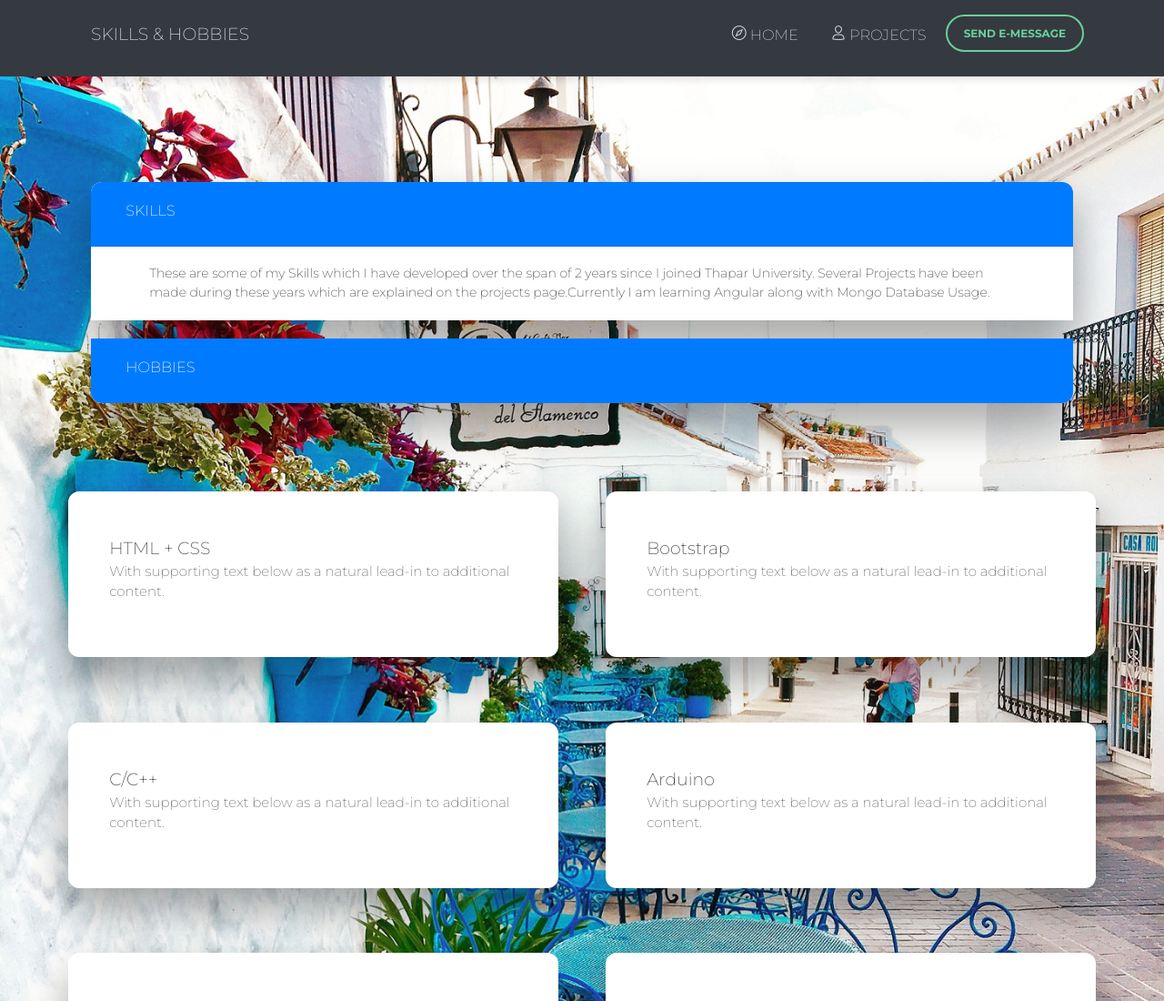
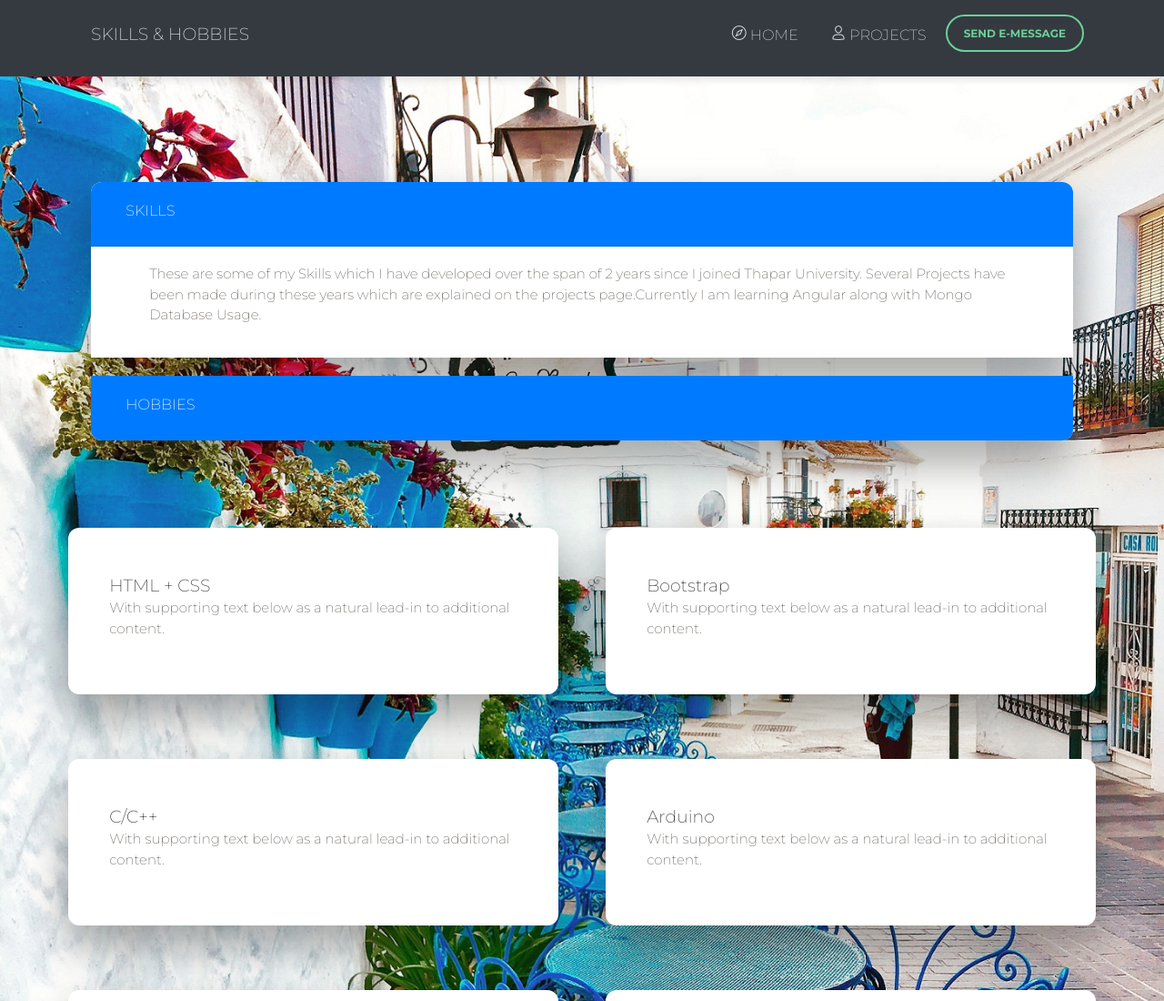
Before and after one commit to shubhamj25/profile2, a website: page examples/skills.html in a window 1280 px wide. Shown: the top 1100 px of the page at 91% size. Drawn offline with nearby package versions, Linux system fonts and the light colour scheme.

Commit message:
Update skills.html

```diff
--- a/examples/skills.html
+++ b/examples/skills.html
@@ -61,9 +61,9 @@
     </div>
 
     <div id="collapseOne" class="collapse show" aria-labelledby="headingOne" data-parent="#accordionExample">
-      <div class="card-body" style="padding-left: 5vw;padding-right: 5vw; ">
+      <div class="card-body" style="padding-left: 5vw;padding-right: 5vw; "><p class="card-text">
         These are some of my Skills which I have developed over the span of 2 years since I joined Thapar University.
-        Several Projects have been made during these years which are explained on the projects page.Currently I am learning Angular along with Mongo Database Usage.
+        Several Projects have been made during these years which are explained on the projects page.Currently I am learning Angular along with Mongo Database Usage.</p>
       </div>
     </div>
   </div>
```
